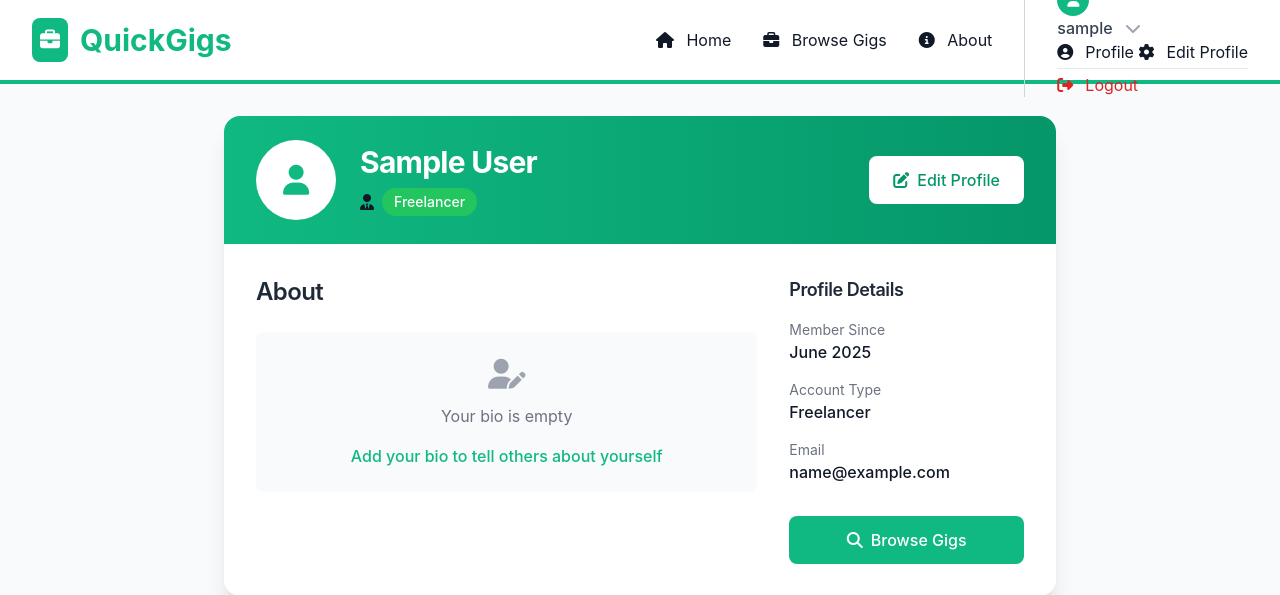
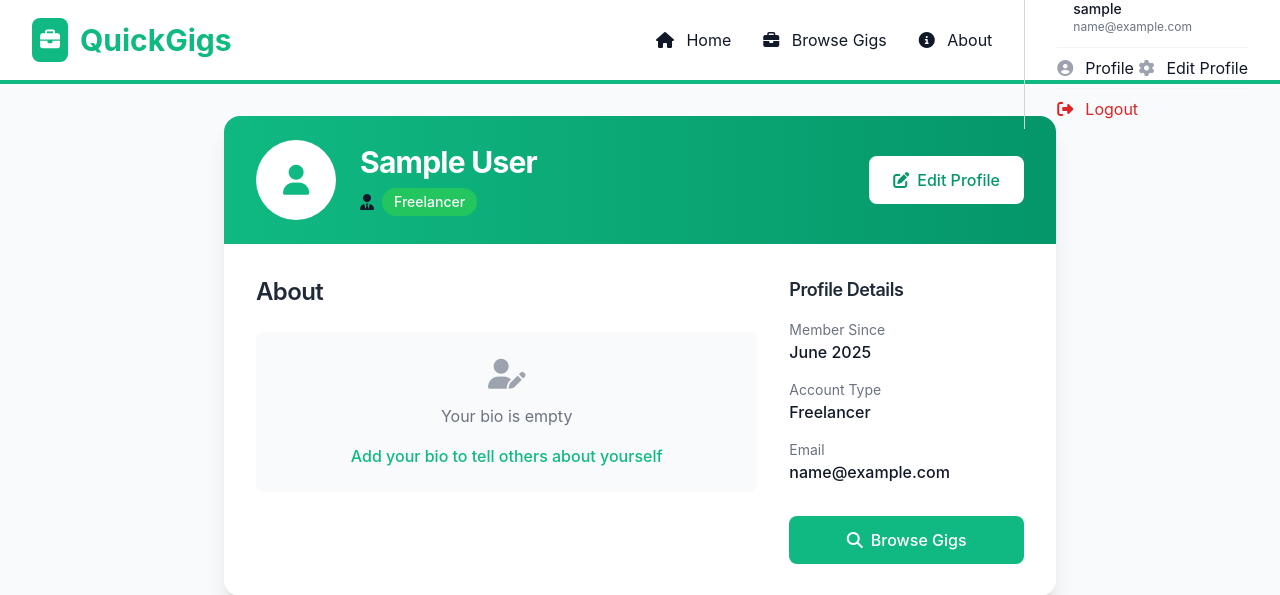
Before and after one commit to aransys/quickgigs-django, a Django app: page /accounts/profile/ in a window 1280 px wide. Shown: the top 595 px of the page. Run offline with Django 4.2, Linux system fonts and the light colour scheme; the visitor is signed in with stand-in values (Sample User, id 1); parts of the project's set-up code (start-up, migrations or seed data) failed here and were passed over; some libraries are stand-ins or nearby versions.

Commit message:
Refactor user menu design and functionality: Enhanced the user dropdown menu with improved styling, accessibility features, and animations. Updated README.md to remove the development timeline section, focusing on transformation metrics instead.

```diff
--- a/gigs/templates/gigs/base.html
+++ b/gigs/templates/gigs/base.html
@@ -79,45 +79,41 @@
             <div class="border-l border-gray-300 pl-8">
               {% if user.is_authenticated %}
               <div class="relative">
-                <button class="user-menu-button" onclick="toggleDropdown()">
-                  <div
-                    class="bg-brand-500 text-white w-8 h-8 rounded-full flex items-center justify-center mr-3"
-                  >
+                <button class="user-menu-button" onclick="toggleDropdown()" aria-label="User menu">
+                  <div class="flex items-center space-x-3">
+                    <div class="bg-gradient-to-r from-brand-500 to-brand-600 text-white w-9 h-9 rounded-full flex items-center justify-center shadow-sm">
                       <i class="fas fa-user text-sm"></i>
                     </div>
-                  <span class="font-medium text-gray-700"
-                    >{{ user.username }}</span
-                  >
-                  <i class="fas fa-chevron-down ml-2 text-gray-400"></i>
+                    <div class="hidden lg:block text-left">
+                      <p class="text-sm font-medium text-gray-900">{{ user.username }}</p>
+                      <p class="text-xs text-gray-500">{{ user.userprofile.get_user_type_display }}</p>
+                    </div>
+                    <i class="fas fa-chevron-down text-gray-400 text-xs transition-transform duration-200"></i>
+                  </div>
                 </button>
                 <div id="userDropdown" class="dropdown-menu">
+                  <div class="px-4 py-3 border-b border-gray-100">
+                    <p class="text-sm font-medium text-gray-900">{{ user.username }}</p>
+                    <p class="text-xs text-gray-500">{{ user.email }}</p>
+                  </div>
+                  <div class="py-2">
                     <a href="{% url 'accounts:profile' %}" class="dropdown-item">
-                    <i class="fas fa-user-circle mr-3"></i>Profile
+                      <i class="fas fa-user-circle mr-3 text-gray-400"></i>Profile
                     </a>
-                  <a
-                    href="{% url 'accounts:profile_edit' %}"
-                    class="dropdown-item"
-                  >
-                    <i class="fas fa-cog mr-3"></i>Edit Profile
+                    <a href="{% url 'accounts:profile_edit' %}" class="dropdown-item">
+                      <i class="fas fa-cog mr-3 text-gray-400"></i>Edit Profile
                     </a>
-
-                  <!-- payment history link -->
                     {% if user.userprofile.is_employer %}
-                  <a
-                    href="{% url 'payments:payment_history' %}"
-                    class="dropdown-item"
-                  >
-                    <i class="fas fa-credit-card mr-3"></i>Payment History
+                    <a href="{% url 'payments:payment_history' %}" class="dropdown-item">
+                      <i class="fas fa-credit-card mr-3 text-gray-400"></i>Payment History
                     </a>
                     {% endif %}
-
-                  <div class="border-t border-gray-200 my-1"></div>
-                  <a
-                    href="{% url 'accounts:logout' %}"
-                    class="dropdown-item text-red-600"
-                  >
+                  </div>
+                  <div class="border-t border-gray-100 py-2">
+                    <a href="{% url 'accounts:logout' %}" class="dropdown-item text-red-600 hover:bg-red-50">
                       <i class="fas fa-sign-out-alt mr-3"></i>Logout
                     </a>
+                  </div>
                 </div>
               </div>
               {% else %}
@@ -224,7 +220,17 @@
     <script>
       function toggleDropdown() {
         const dropdown = document.getElementById("userDropdown");
-        dropdown.classList.toggle("show");
+        const button = document.querySelector(".user-menu-button");
+
+        if (dropdown.classList.contains("show")) {
+          dropdown.classList.remove("show");
+        } else {
+          // Close any other open dropdowns first
+          document.querySelectorAll(".dropdown-menu.show").forEach(menu => {
+            menu.classList.remove("show");
+          });
+          dropdown.classList.add("show");
+        }
       }
 
       function toggleMobileMenu() {
@@ -233,14 +239,24 @@
       }
 
       // Close dropdown when clicking outside
-      window.onclick = function (event) {
-        if (!event.target.matches(".nav-link")) {
+      document.addEventListener('click', function(event) {
+        const dropdown = document.getElementById("userDropdown");
+        const button = document.querySelector(".user-menu-button");
+
+        if (dropdown && !button.contains(event.target) && !dropdown.contains(event.target)) {
+          dropdown.classList.remove("show");
+        }
+      });
+
+      // Close dropdown on escape key
+      document.addEventListener('keydown', function(event) {
+        if (event.key === 'Escape') {
           const dropdown = document.getElementById("userDropdown");
           if (dropdown && dropdown.classList.contains("show")) {
             dropdown.classList.remove("show");
           }
         }
-      };
+      });
     </script>
     {% block extra_js %} {% endblock %}
   </body>
--- a/static/css/components.css
+++ b/static/css/components.css
@@ -80,23 +80,31 @@
 }
 
 .user-menu-button {
-  @apply flex items-center px-4 py-2 text-gray-700 hover:bg-gray-50 rounded-lg transition-colors duration-200;
+  @apply flex items-center px-3 py-2 text-gray-700 hover:bg-gray-50 rounded-lg transition-all duration-200 focus:outline-none focus:ring-2 focus:ring-brand-500 focus:ring-opacity-50;
+}
+
+.user-menu-button:hover .fas.fa-chevron-down {
+  transform: rotate(180deg);
 }
 
 .dropdown-menu {
-  @apply absolute right-0 mt-3 w-56 bg-white rounded-xl shadow-xl py-2 z-50 border border-gray-100 hidden;
+  @apply absolute right-0 mt-2 w-64 bg-white rounded-xl shadow-xl py-2 z-50 border border-gray-100 opacity-0 invisible transform scale-95 origin-top-right transition-all duration-200;
 }
 
 .dropdown-menu.show {
-  @apply block;
+  @apply opacity-100 visible transform scale-100;
 }
 
 .dropdown-item {
-  @apply flex items-center px-4 py-3 text-sm text-gray-700 hover:bg-gray-50 transition-colors duration-150;
+  @apply flex items-center px-4 py-3 text-sm text-gray-700 hover:bg-gray-50 transition-colors duration-150 mx-2 rounded-lg;
+}
+
+.dropdown-item:hover {
+  @apply text-gray-900;
 }
 
 .mobile-nav-link {
-  @apply flex items-center px-4 py-3 text-base font-medium text-gray-600 hover:text-brand-500 hover:bg-brand-50 rounded-lg;
+  @apply flex items-center px-4 py-3 text-base font-medium text-gray-600 hover:text-brand-500 hover:bg-brand-50 rounded-lg transition-colors duration-200;
 }
 
 /* Fix Mobile Menu Visibility */
```
Also changed, not shown: README.md. Lines whose indentation alone changed are shown as unchanged.
